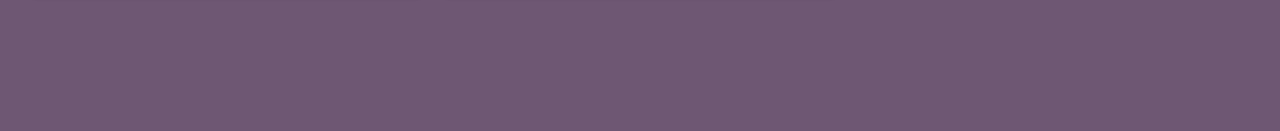
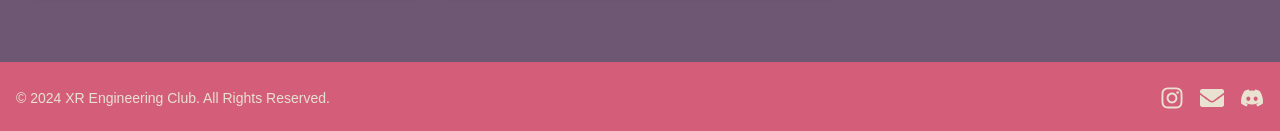
Before and after one commit to chuckmilton/xrec-website, a Next.js app: page /officers in a window 1280 px wide. Shown: the part 1038-1169 px from the top of the page. Before the commit the page ends 1068 px from the top, so only its background shows below. Built offline with nearby package versions, Linux system fonts and the light colour scheme.

Commit message:
Add footer

```diff
--- /dev/null
+++ b/src/app/components/Footer.js
@@ -0,0 +1,30 @@
+import { FaInstagram, FaEnvelope, FaDiscord } from 'react-icons/fa';
+
+export default function Footer() {
+  const currentYear = new Date().getFullYear();
+
+  return (
+    <footer className="bg-foreground text-beige py-6 px-4 mt-8">
+      <div className="container mx-auto flex flex-col items-center justify-between md:flex-row">
+        <p className="text-sm">&copy; {currentYear} XR Engineering Club. All Rights Reserved.</p>
+
+        <div className="flex space-x-4 mt-4 md:mt-0">
+          {/* Instagram */}
+          <a href="https://www.instagram.com/vrcsulb?igsh=MzRlODBiNWFlZA==" target="_blank" rel="noopener noreferrer" className="hover:text-gray-400">
+            <FaInstagram className="w-6 h-6" />
+          </a>
+
+          {/* Email */}
+          <a href="mailto:vroc.csulb@gmail.com" className="hover:text-gray-400">
+            <FaEnvelope className="w-6 h-6" />
+          </a>
+
+          {/* Discord */}
+          <a href="https://discord.gg/NeQAnJeFNT" target="_blank" rel="noopener noreferrer" className="hover:text-gray-400">
+            <FaDiscord className="w-6 h-6" />
+          </a>
+        </div>
+      </div>
+    </footer>
+  );
+}
--- a/src/app/contact/page.js
+++ b/src/app/contact/page.js
@@ -1,5 +1,4 @@
 "use client";
-import Navbar from '../components/Navbar'
 import { useState } from 'react'
 
 export default function Contact() {
@@ -37,7 +36,6 @@ export default function Contact() {
 
   return (
     <div>
-      <Navbar />
       <main className="p-8">
         <h2 className="text-3xl font-semibold mb-6 text-gray-900">Contact Us</h2>
         <form onSubmit={handleSubmit} className="max-w-md text-gray-900">
--- a/src/app/events/page.js
+++ b/src/app/events/page.js
@@ -1,5 +1,4 @@
 // app/events/page.js
-import Navbar from '../components/Navbar'
 import Image from 'next/image'
 
 const events = [
@@ -16,7 +15,6 @@ const events = [
 export default function Events() {
   return (
     <div>
-      <Navbar />
       <main className="p-8 text-gray-900">
         <h2 className="text-3xl font-semibold mb-6">Upcoming Events</h2>
         <div className="grid grid-cols-1 md:grid-cols-2 lg:grid-cols-3 gap-6">
--- a/src/app/layout.js
+++ b/src/app/layout.js
@@ -1,15 +1,20 @@
-// app/layout.js
-import './globals.css'
+import './globals.css';
+import Navbar from './components/Navbar';
+import Footer from './components/Footer';
 
 export const metadata = {
   title: 'XR Engineering Club',
   description: 'Welcome to the XR Engineering Club website',
-}
+};
 
 export default function RootLayout({ children }) {
   return (
     <html lang="en">
-      <body>{children}</body>
+      <body className="flex flex-col min-h-screen">
+        <Navbar />
+        <main className="flex-grow">{children}</main>
+        <Footer />
+      </body>
     </html>
-  )
+  );
 }
--- a/src/app/officers/page.js
+++ b/src/app/officers/page.js
@@ -1,6 +1,4 @@
 // app/officers/page.js
-import Navbar from '../components/Navbar'
-import Image from 'next/image';
 import { FaEnvelope, FaLinkedin } from 'react-icons/fa'
 
 const officers = [
@@ -45,7 +43,6 @@ const officers = [
 export default function Officers() {
     return (
       <div>
-        <Navbar />
         <main className="p-8">
           <h2 className="text-3xl font-semibold mb-6 text-gray-900">Officers</h2>
           <div className="grid grid-cols-1 md:grid-cols-3 gap-6">
--- a/src/app/page.js
+++ b/src/app/page.js
@@ -1,9 +1,7 @@
-import Navbar from './components/Navbar';
 
 export default function Home() {
   return (
     <div>
-      <Navbar />
       <main className="flex flex-col items-center justify-center h-[85vh] text-center">
         <h1 className="text-4xl sm:text-5xl md:text-6xl lg:text-7xl font-bold text-beige mt-4">
           XR Engineering Club
--- a/src/app/projects/page.js
+++ b/src/app/projects/page.js
@@ -1,7 +1,4 @@
 // app/projects/page.js
-import Navbar from '../components/Navbar'
-import Image from 'next/image';
-
 const projects = [
   {
     title: 'The Hub',
@@ -33,7 +30,6 @@ const projects = [
 export default function Projects() {
     return (
       <div>
-        <Navbar />
         <main className="p-8 text-gray-900">
           <h2 className="text-3xl font-semibold mb-6">Projects</h2>
           {projects.map((project, index) => (
```
